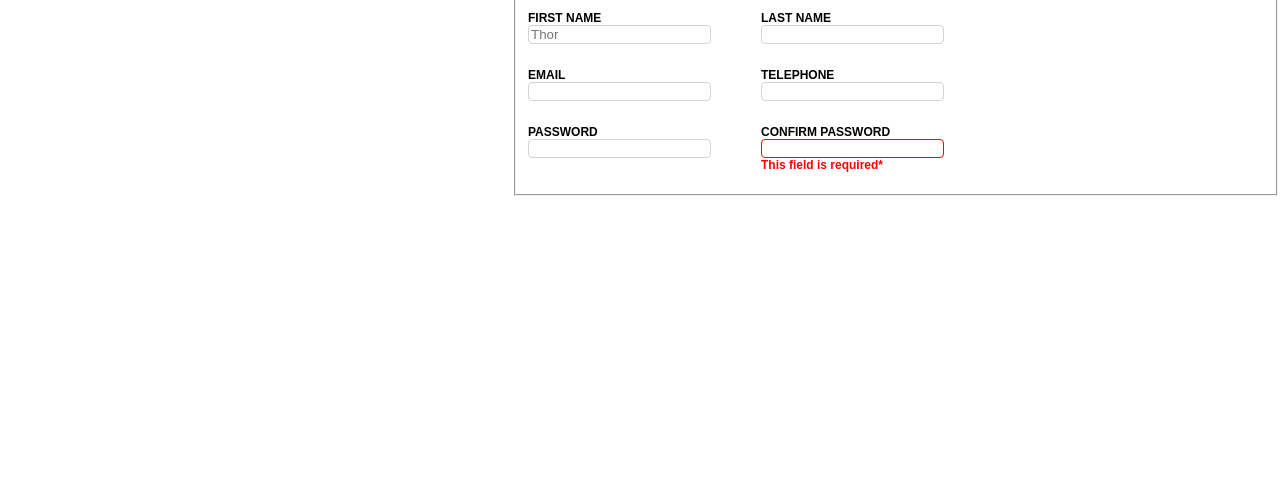
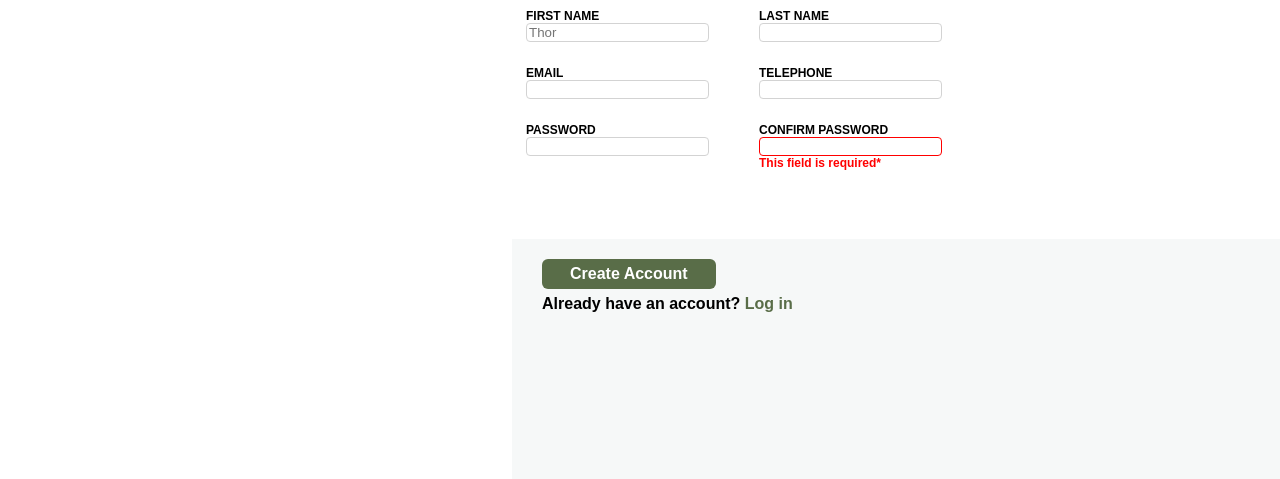
Before and after one commit to liza-art/sign-up-form, a plain HTML site: page index.html in a window 1280 px wide. Shown: the part 321-800 px from the top of the page. Drawn offline with Linux system fonts and the light colour scheme; a web font is replaced by a local one.

Commit message:
finished styling the form

```diff
--- a/index.html
+++ b/index.html
@@ -12,6 +12,7 @@
       <img src="/odin-lined.png" alt="" />
       <span>ODIN </span>
       <p class="overlay"></p>
+      <footer>Photo by Hallie West on Unsplash</footer>
     </div>
 
     <div class="text-container">
@@ -58,5 +59,13 @@
       </section>
       </fieldset>
     </div>
+
+    <footer>
+        <button>Create Account</button>
+        <p>
+            Already have an account?
+            <a href="">Log in</a>
+        </p>
+    </footer>
   </body>
 </html>
--- a/style.css
+++ b/style.css
@@ -40,7 +40,9 @@ img {
 
 .text-container {
   position: absolute;
+  right: 0;
   left:40vw;
+  line-height:1.5em;
   top: 0;
   background-color: rgb(246, 248, 248);
   padding-top: 9vh;
@@ -69,6 +71,8 @@ img {
 fieldset{
     display: flex;
     gap: 50px;
+    border: none;
+    box-shadow: 0, 2px, 4px, 10px rgba(0, 0, 0, 0.5);
 }
 
 .left,
@@ -111,3 +115,38 @@ input:invalid{
 input:invalid ~ #error{
     display: block;
 }
+
+footer{
+    position: absolute;
+    bottom: 0;
+    right: 0;
+   height: 30vh;
+   width: 60vw;
+background-color: rgb(246, 248, 248) ;
+}
+
+button{
+    border: none;
+    background-color: #596D48;
+    color: white;
+    padding: 6px 28px;
+    position: relative;
+    top: 20px;
+    left: 30px;
+    border-radius: 6px;
+    font-weight: 600;
+    font-size: 16px;
+}
+
+footer > p{
+    padding-left: 30px;
+    padding-top: 10px;
+    font-family: Arial, Helvetica, sans-serif;
+    font-weight: 600;
+
+}
+
+a{
+    text-decoration: none;
+    color: #596D48;
+}
```
